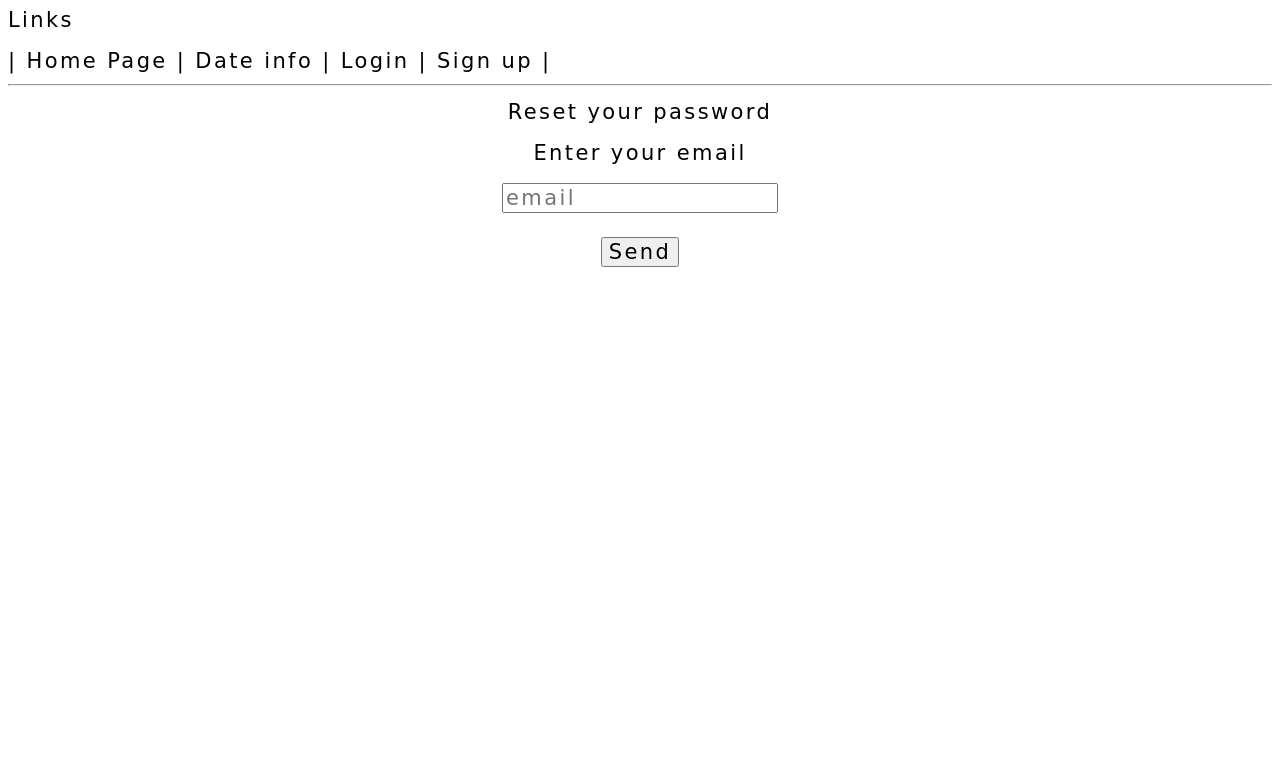
After one commit to cr0ch/Flask_Study, a Flask app: page /reset_password in a window 1280 px wide. The commit adds this page. Shown: the top 778 px of the page. Run offline with Flask 2, Linux system fonts and the light colour scheme.

Commit message:
Flash msg and reset password
Add flash msg and reset password

```diff
--- a/app/__init__.py
+++ b/app/__init__.py
@@ -3,6 +3,7 @@ from flask_sqlalchemy import SQLAlchemy
 from flask_migrate import Migrate
 from flask_login import LoginManager
 import os
+from flask_mail import Mail
 
 basedir = os.path.abspath(os.path.dirname(__file__))
 
@@ -10,9 +11,16 @@ basedir = os.path.abspath(os.path.dirname(__file__))
 my_app = Flask(__name__)
 my_app.config['SECRET_KEY'] = '12345'
 my_app.config['SQLALCHEMY_DATABASE_URI'] = 'sqlite:///' + os.path.join(basedir, 'app.db')
+my_app.config['MAIL_SERVER'] = 'smtp.googlemail.com'
+my_app.config['MAIL_PORT'] = 587
+my_app.config['MAIL_USE_TLS'] = True
+my_app.config['MAIL_USERNAME'] = 'flaskmicroblog63@gmail.com'
+my_app.config['MAIL_DEFAULT_SENDER'] ='flaskmicroblog63@gmail.com'
+my_app.config['MAIL_PASSWORD'] = 'Flaskmicroblog123'
 
 db = SQLAlchemy(my_app)
 migrate = Migrate(my_app, db)
 login_manager = LoginManager(my_app)
 login_manager.login_view = 'login'
+mail = Mail(my_app)
 from app import routes
--- a/app/routes.py
+++ b/app/routes.py
@@ -1,11 +1,15 @@
 from re import template
 from flask.templating import render_template
 from flask_login import login_required
-from app import my_app, db
+from app import my_app, db, mail
 import datetime
 from flask_login import current_user, login_user, logout_user
-from flask import render_template, redirect, url_for, request
+from flask import render_template, redirect, url_for, request, flash
 from app.models import User, Post
+import secrets
+import string
+from flask_mail import Message
+
 
 
 
@@ -59,7 +63,7 @@ def login():
         remember = bool(form.get('remember'))
         user = User.query.filter_by(username=inputed_username).first()
         if user is None or not user.check_password(inputed_password):
-            # TODO flash message
+            flash('Invalid username or password')
             return redirect(url_for('login'))
         # else
         login_user(user, remember=remember)
@@ -127,3 +131,37 @@ def add_post():
         db.session.add(post)
         db.session.commit()
         return redirect(url_for('user', username = current_user.username))
+
+@my_app.route('/reset_password', methods=['POST','GET'])
+def reset_password():
+    if request.method == 'GET':
+        return render_template("reset_password.html")
+    if request.method == 'POST':
+        form = request.form
+        email = form.get('email')
+        user = User.query.filter_by(email=email).first()
+        if user is None:
+            return redirect(url_for('reset_password'))
+        else:
+            password = generator_password()
+            send_mail(email, user.username, password)
+            user.set_password(password)
+            db.session.commit()
+            return redirect(url_for('login'))
+
+
+
+
+
+def generator_password():
+    alphabet = string.ascii_letters + string.digits
+    password = ''.join(secrets.choice(alphabet) for i in range(20))
+    return password
+
+def send_mail(recipient, username, new_password):
+    msg = Message('Reset password.[Microblog]', sender='Microblog', recipients=[recipient])
+    msg.body = f'''
+    Здравствуйте {username}!
+    Вы запросили заявку на восстановление пароля.
+    Вот и он: {new_password}'''
+    mail.send(msg)
--- /dev/null
+++ b/app/templates/reset_password.html
@@ -0,0 +1,20 @@
+{% include 'links.html' %}
+<!DOCTYPE html>
+<html lang="en">
+<head>
+    <meta charset="UTF-8">
+    <meta http-equiv="X-UA-Compatible" content="IE=edge">
+    <meta name="viewport" content="width=device-width, initial-scale=1.0">
+    <title>Reset Password</title>
+</head>
+<body>
+    <form style="text-align:center" action="" method="post">
+    <h1>Reset your password</h1>
+    <h2>Enter your email</h2>
+    <input name="email" type="email" placeholder="email">
+      <br>
+      <br>
+    <button>Send</button>
+
+</body>
+</html>
```
Also changed, not shown: app/templates/login.html (+7 -2 lines), app/app.db.
